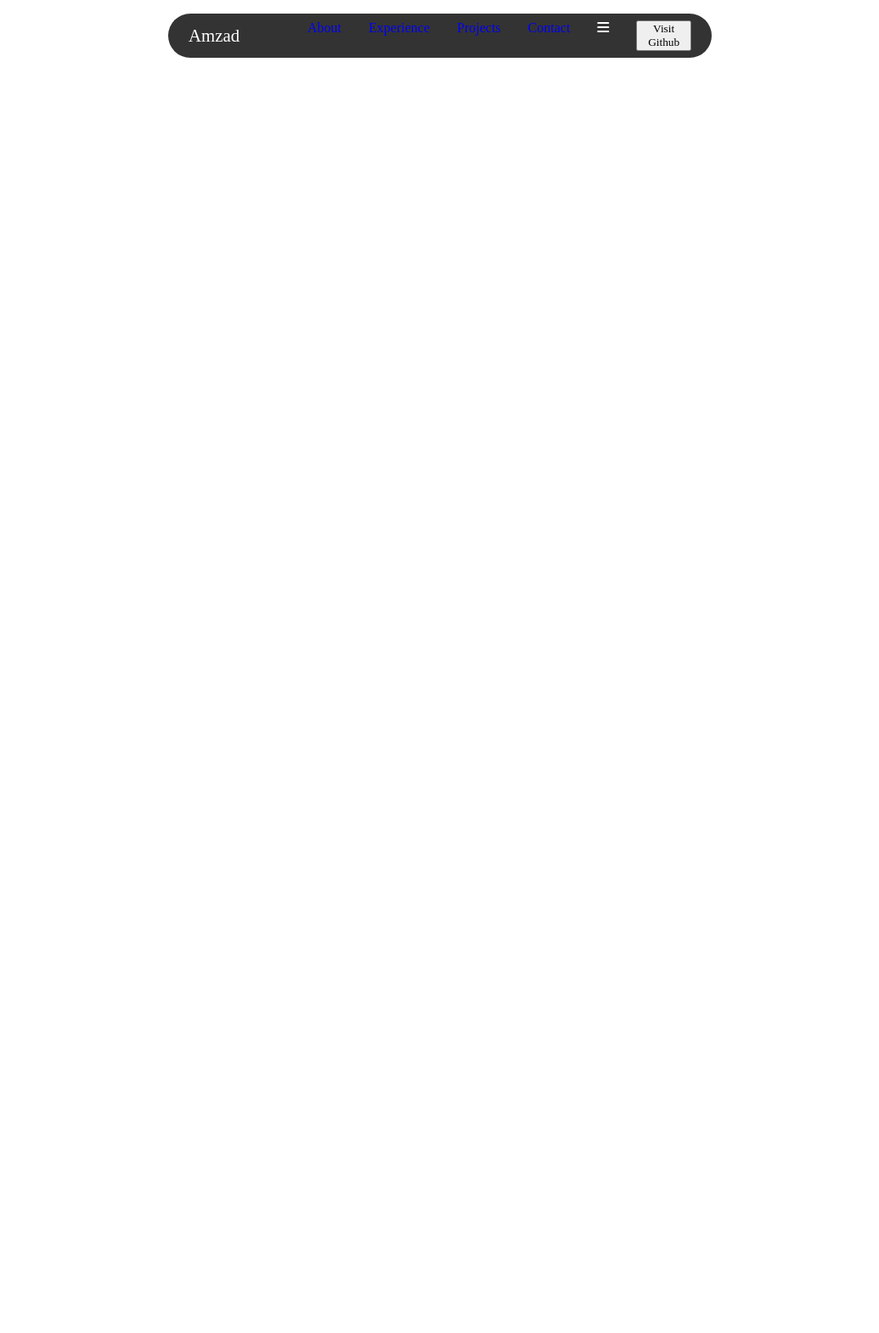
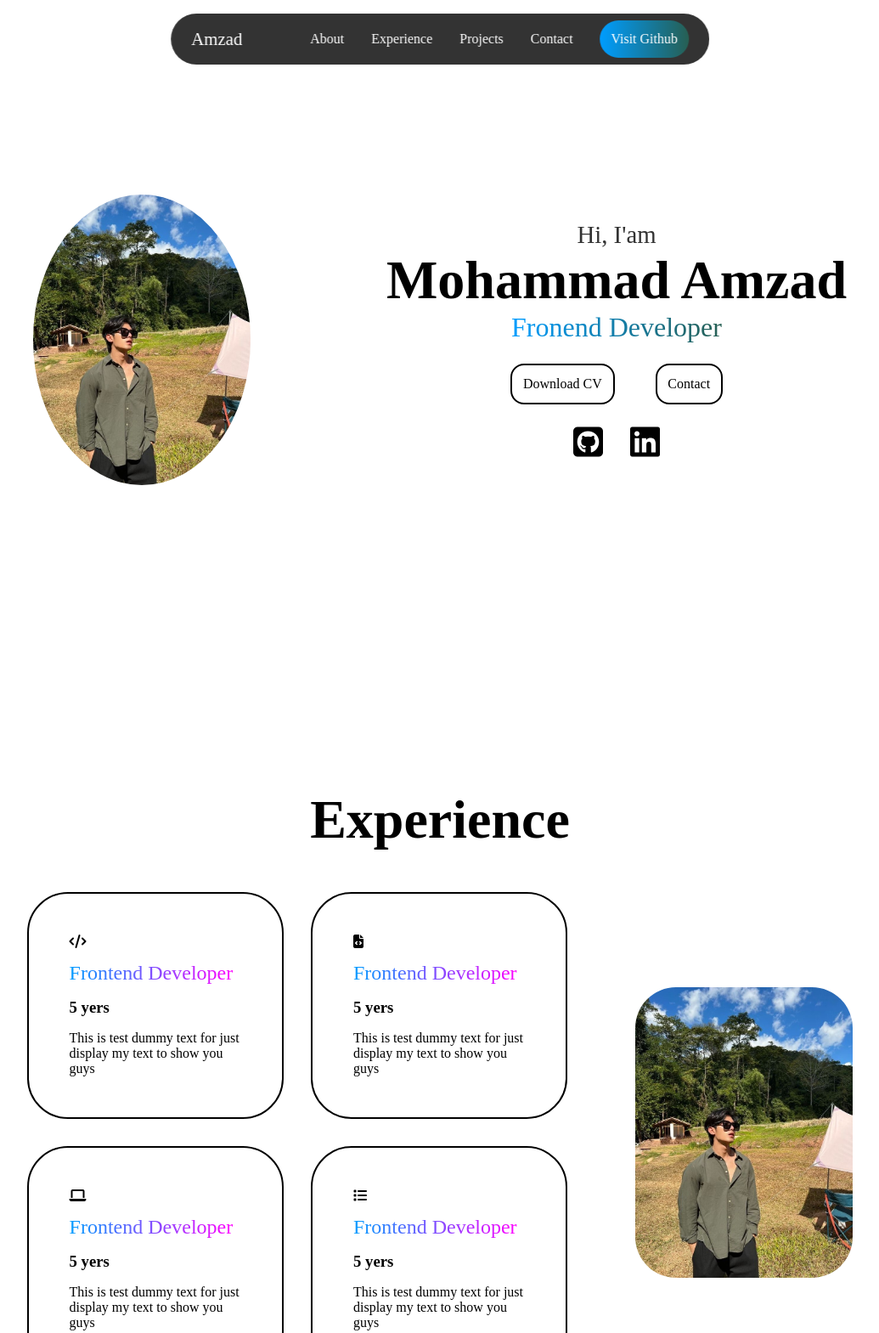
Before and after one commit to mohammadamzad38/Second-Portfolio, a website: page index.html in a window 1280 px wide. Shown: the top 1569 px of the page at 85% size, without its empty margins (122-1157 px from the left). Before the commit the page ends 800 px from the top, so only its background shows below. Drawn offline with Linux system fonts and the light colour scheme.

Commit message:
motamuti

```diff
--- a/index.html
+++ b/index.html
@@ -28,12 +28,93 @@
           <a href="#contact">Contact</a>
         </li>
 
-        <i class="fa-solid fa-bars"></i>
+        <i class="fa-solid fa-bars" id="menue-icon"></i>
 
         <button class="visit-btn">Visit Github</button>
       </ul>
     </header>
 
+    <!-- Section start -->
+
+    <section id="about" class="about">
+        <div class="about-container">
+            <img src="profile.jpg" alt="">
+            <div class="info-box">
+                <div class="text">
+                    <h3>Hi, I'am</h3>
+                    <h1>Mohammad Amzad</h1>
+                    <span>Fronend Developer</span>
+                </div>
+
+                <div class="btn-group">
+                    <div class="btn">
+                        Download CV
+                    </div>
+                    <div class="btn">
+                        Contact
+                    </div>
+                </div>
+
+                <div class="social">
+                    <i class="fa-brands fa-square-github"></i>
+                    <i class="fa-brands fa-linkedin"></i>
+                </div>
+            </div>
+        </div>
+    </section>
+
+    <!-- Experience -->
+
+    <section id="ecperience" class="experience">
+
+        <h2 class="section-title">Experience</h2>
+
+        <div class="experience-info">
+            <div class="grid">
+                <div class="grid-card">
+                    <i class="fa-solid fa-code"></i>
+                    <span>Frontend Developer</span>
+                    <h3>5 yers</h3>
+                    <p>This is test dummy text for just display my text to show you guys</p>
+                </div>
+
+                <div class="grid-card">
+                    <i class="fa-solid fa-file-code"></i>
+                    <span>Frontend Developer</span>
+                    <h3>5 yers</h3>
+                    <p>This is test dummy text for just display my text to show you guys</p>
+                </div>
+
+                <div class="grid-card">
+                    <i class="fa-solid fa-laptop"></i>
+                    <span>Frontend Developer</span>
+                    <h3>5 yers</h3>
+                    <p>This is test dummy text for just display my text to show you guys</p>
+                </div>
+
+                <div class="grid-card">
+                    <i class="fa-solid fa-list"></i>
+                    <span>Frontend Developer</span>
+                    <h3>5 yers</h3>
+                    <p>This is test dummy text for just display my text to show you guys</p>
+                </div>
+            </div>
+            <img src="profile.jpg" alt="">
+        </div>
+    </section>
+
+    <!-- Project section -->
+
+    <section id="project" class="project">
+        <h2 class="project-title">Recent Projects</h2>
+        <div class="projects-grid">
+
+            <div class="project-card">
+                <img src="" alt="">
+            </div>
+        </div>
+    </section>
+
     <script src="script.js"></script>
   </body>
 </html>
--- a/style.css
+++ b/style.css
@@ -1,4 +1,4 @@
-*{
+* {
   margin: 0;
   padding: 0;
   box-sizing: border-box;
@@ -7,7 +7,7 @@
   scroll-behavior: smooth;
   list-style: none;
 }
-header{
+header {
   position: fixed;
   top: 1rem;
   left: 50%;
@@ -24,8 +24,7 @@ header{
   z-index: 1000;
 }
 
-.logo{
-
+.logo {
   color: white;
   font-size: 1.3rem;
   font-weight: 600px;
@@ -33,13 +32,190 @@ header{
   transition: 0.3s ease-in-out;
 }
 
-.logo:hover{
-    transform: scale(1.1);
+.logo:hover {
+  transform: scale(1.5);
 }
-.nav-link{
+.nav-link {
+  display: flex;
+  gap: 2rem;
+  align-items: center;
+}
+li a {
+  position: relative;
+  color: white;
+  font-weight: 300;
+}
+li a::before {
+  position: absolute;
+  content: "";
+  width: 0;
+  left: 0;
+  height: 5px;
+  top: 25px;
+  border-radius: 1rem;
+  transition: 0.3s ease-in-out;
+  background: linear-gradient(to right, rgb(0, 157, 255), rgb(255, 0, 255));
+}
+li a:hover::before {
+  width: 100%;
+}
+.visit-btn {
+  padding: 0.8rem;
+  border-radius: 3rem;
+  border: none;
+  font-weight: 500;
+  font-size: 1rem;
+  color: white;
+  cursor: pointer;
+  text-wrap: nowrap;
+  transition: 0.3s ease-in-out;
+  background: linear-gradient(to right, rgb(0, 157, 255), rgb(39, 95, 83));
+}
+.visit-btn:hover {
+  background: linear-gradient(to right, rgb(12, 59, 148), rgb(0, 157, 255));
+  transform: scale(1.03);
+}
+#menue-icon{
+    font-size: 2rem;
+    display: none;
+}
+
+/* Section 01 */
+
+section{
+    min-height: 100vh;
+    padding: 8rem 12%;
+    width: 100%;
+    position: relative;
+}
+.about{
+    display: flex;
+    align-items: center;
+    justify-content: center;
+}
+.about .about-container{
+    display: flex;
+    align-items: center;
+    justify-content: center;
+    gap: 10rem;
+}
+.about img{
+    width: 20vw;
+    border-radius: 100%;
+}
+.info-box{
+    display: flex;
+    flex-direction: column;
+    text-align: center;
+    align-items: center;
+    justify-content: center;
+    gap: 1.5rem;
+}
+.info-box h3{
+    font-size: 1.8rem;
+    font-weight: 500;
+    opacity: 0.8;
+}
+.info-box h1{
+    font-size: 4rem;
+    font-weight: 600;
+}
+.info-box span{
+    background: linear-gradient(to right, rgb(0, 157, 255), rgb(39, 95, 83));
+    background-clip: text;
+    color: transparent;
+    font-size: 2rem;
+}
+.btn-group{
+    display: flex;
+    gap: 3rem;
+}
+.btn{
+    border-radius: 1rem;
+    padding: 0.8rem;
+    border: 2px solid black;
+    cursor: pointer;
+    font-weight: 500;
+    text-wrap: nowrap;
+    transition: 0.2s ease-in-out;
+
+}
+.btn:hover{
+    background-color: black;
+    color: white;
+    transform: scale(1.4);
+}
+.social{
     display: flex;
     gap: 2rem;
 }
-li a{
-    position: relative;
+.social i{
+    font-size: 2.5rem;
+    cursor: pointer;
+    transition: 0.2s ease-in-out;
+
 }
+.social i:hover{
+    transform: scale(1.80);
+}
+
+/* Section 02 */
+
+.section-title{
+    text-align: center;
+    font-size: 4rem;
+    font-weight: 600;
+    margin-bottom: 3rem;
+}
+.experience-info{
+    display: flex;
+    align-items: center;
+    justify-content: center;
+    gap: 5rem;
+}
+.experience img{
+    width: 20vw;
+    border-radius: 3rem;
+}
+.grid{
+    display: grid;
+    grid-template-columns: repeat(2, 1fr);
+    gap: 2rem;
+}
+.grid-card{
+    border: 2px solid black;
+    border-radius: 3rem;
+    padding: 3rem;
+    display: flex;
+    gap: 1rem;
+    flex-direction: column;
+    align-items: baseline;
+    justify-content: left;
+    cursor: pointer;
+    transition: 0.2s ease-in-out;
+}
+.grid-card:hover{
+    transform: scale(1.02s);
+    background-color: black;
+    color: white;
+}
+.grid-cad i{
+    font-size: 1.5rem;
+    margin-bottom: 1rem;
+}
+.grid-card span{
+    font-size: 1.5rem;
+    font-weight: 500;
+    background: linear-gradient(to right, rgb(0, 157, 255), rgb(255, 0, 255));
+    background-clip: text;
+    color: transparent;
+}
+::-webkit-scrollbar{
+    width: 20px;
+}
+::-webkit-scrollbar-track{
+    background-color: rgb(219, 219, 219);
+}
+::-webkit-scrollbar-thumb{
+    background: linear-gradient(to top, rgb(66, 83, 94), rgba(72, 95, 29, 0.637));
+}
```
Also changed, not shown: four.jpg (added), one.jpg (added), profile.jpg (added), three.jpg (added), two.jpg (added). Lines whose indentation alone changed are shown as unchanged.
